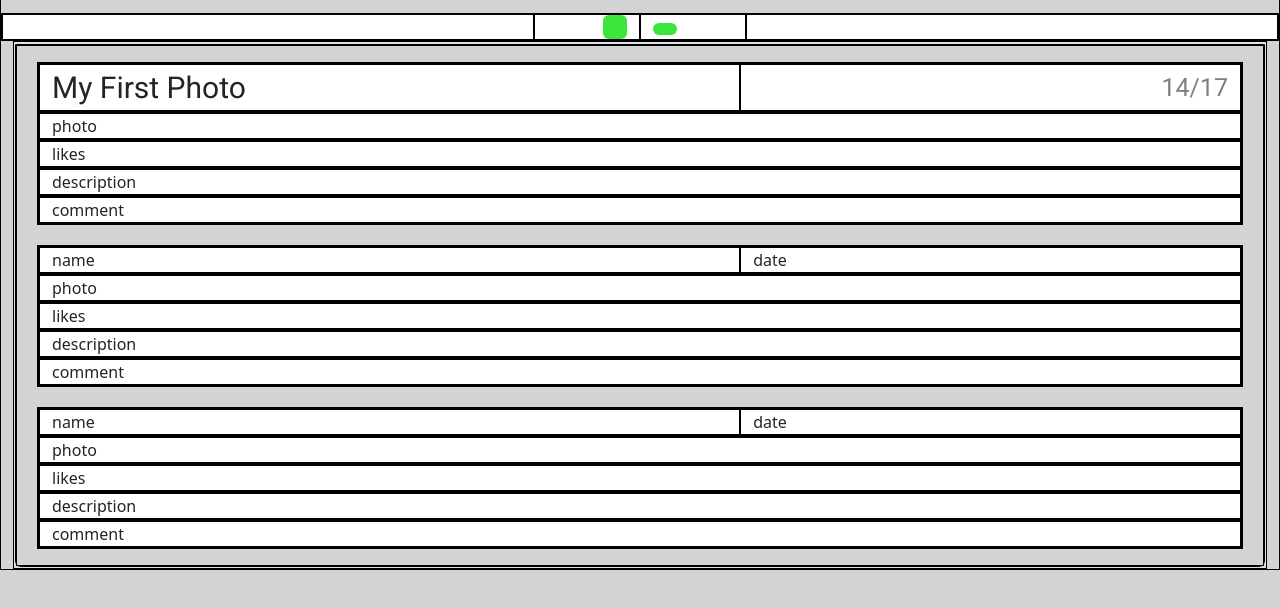
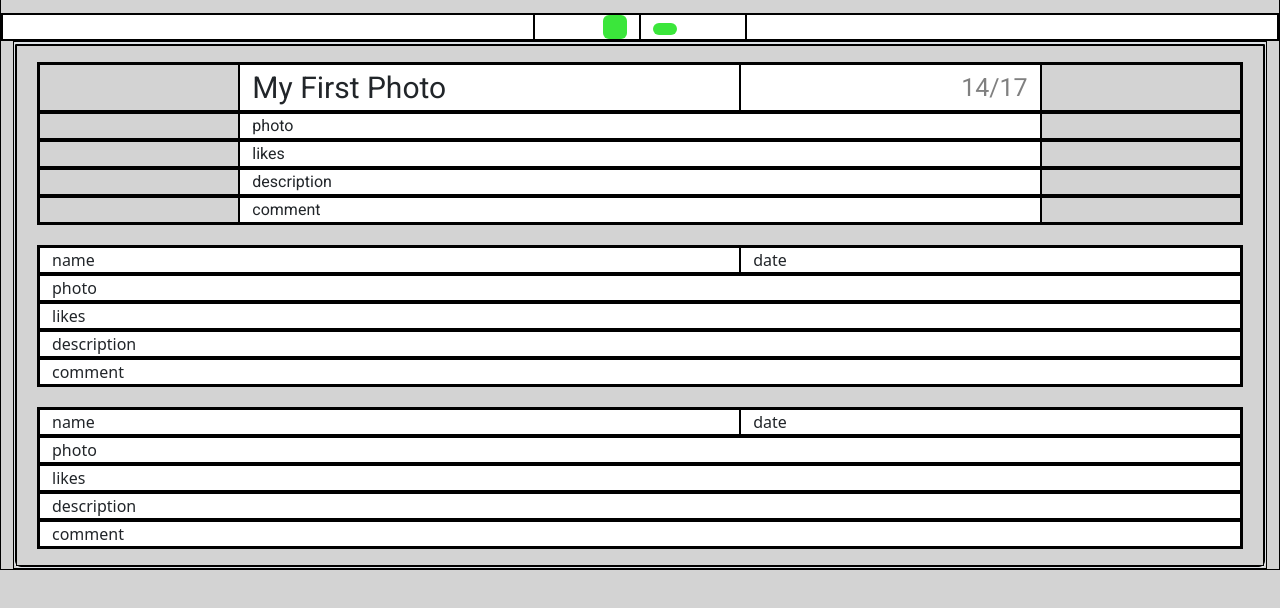
Before and after one commit to JetPi/Bootstraps-Photo-Feed, a plain HTML site: page index.html in a window 1280 px wide. Shown: the part 52-660 px from the top of the page. Drawn offline with nearby package versions, Linux system fonts and the light colour scheme; a web font is replaced by a local one.

Commit message:
Succesfully trimmed down post, going to keep filling it

```diff
--- a/index.html
+++ b/index.html
@@ -138,27 +138,47 @@
               <div class="accordion-body" style="background-color: lightgray;">
                 <!-- Button 2 Workspace -->
 
-                <div class="container-fluid" style="background-color: white;">
+                <div class="container-fluid">
+
                   <div class="row" >
-                    <div class="col-7 post-name">
+                    <div class="col-2"></div>
+                    <div class="col-5 post-name post-standard">
                       My First Photo
                     </div>
-                    <div class="col-5 post-date">
+                    <div class="col-3 post-date post-standard">
                         14/17
                     </div>
+                    <div class="col-2"></div>
                   </div>
                   <div class="row">
-                    <div class="col-12">photo</div>
+                    <div class="col-2"></div>
+                    <div class="col-8 post-standard">
+                      photo
+                    </div>
+                    <div class="col-2"></div>
                   </div>
                   <div class="row">
-                    <div class="col-12">likes</div>
+                    <div class="col-2"></div>
+                    <div class="col-8 post-standard">
+                      likes
+                    </div>
+                    <div class="col-2"></div>
                   </div>
                   <div class="row">
-                    <div class="col-12">description</div>
+                    <div class="col-2"></div>
+                    <div class="col-8 post-standard">
+                      description
+                    </div>
+                    <div class="col-2"></div>
                   </div>
                   <div class="row">
-                    <div class="col-12">comment</div>
+                    <div class="col-2"></div>
+                    <div class="col-8 post-standard">
+                      comment
+                    </div>
+                    <div class="col-2"></div>
                   </div>
+
                 </div>
 
                 <div class="container-fluid" style="background-color: white; margin-top: 20px;">
--- a/style.css
+++ b/style.css
@@ -83,14 +83,17 @@ div{
 
 .post-name{
     font-size: 30px;
-    font-family: 'Roboto', sans-serif;
 }
 
 .post-date{
     font-size: 25px;
-    font-family: 'Roboto', sans-serif;
     color: gray;
     display: flex;
     justify-content: right;
     align-items: center;
 }
+
+.post-standard{
+    font-family: 'Roboto', sans-serif;
+    background-color: white;
+}
```
